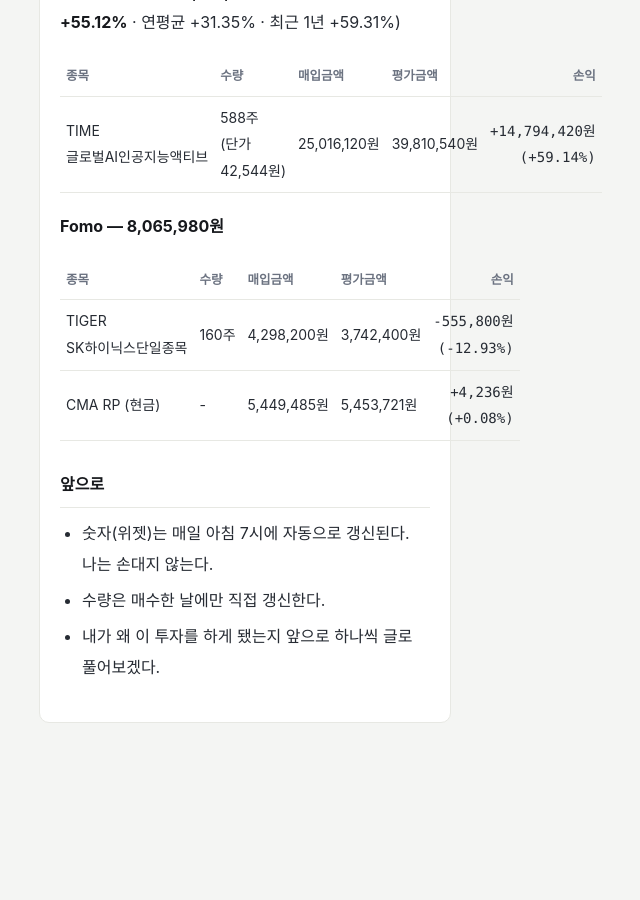
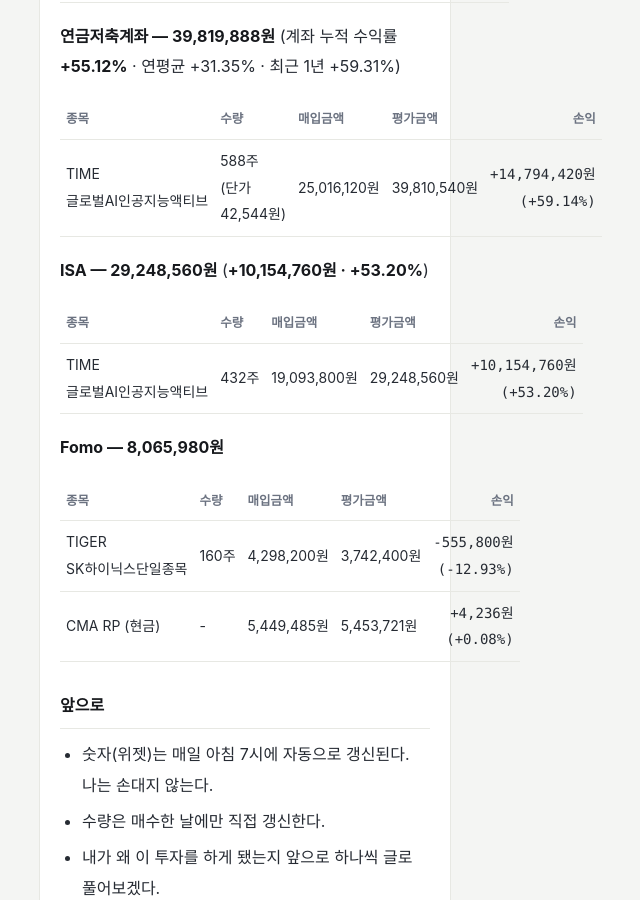
Before and after one commit to yoonwu/invest-log, a Jekyll site: the page built from _posts/2026-07-04-start.md, in a window 1280 px wide and 900 px high, scrolled down 1632 px. Shown: the whole window, without its empty margins (395-1035 px from the left). Built offline with Jekyll 4.4.1, drawn with Linux system fonts in a browser that asks for light colours; before the commit the page ends 2409 px from its top, so only the background shows below that; some of the changed text lies outside the part shown.

Commit message:
ISA 계좌(TIME글로벌AI 432주) 추적 편입 — 시작부터 소급
- positions.json에 ISA 계좌 추가 (456600, 432주, 매입단가 44,198.61원)
- 같은 티커가 여러 계좌에 있으면 수량이 덮어써지던 버그 수정 (합산 처리)
- 시작 스냅샷(start.json)·history 3일치·valuation을 처음부터 4계좌로 소급
  → 그래프에 가짜 +2,900만원 점프 없이 자연스럽게 이어짐
- 시작 글·카드 이미지에도 ISA 반영
- ISA 평가 29,248,560원 (+10,154,760원), 앱 표시값과 일치

```diff
--- a/_posts/2026-07-04-start.md
+++ b/_posts/2026-07-04-start.md
@@ -15,8 +15,9 @@ title: "시작 — 2026년 7월, 지금 숫자를 박제한다"
 |---|---|
 | TQQQ/SGOV | 229,699,102원 |
 | 연금저축계좌 (TIME글로벌AI) | 39,819,888원 |
+| ISA (TIME글로벌AI) | 29,248,560원 |
 | Fomo (TIGER SK하이닉스단일종목 + CMA) | 8,065,980원 |
-| **합계** | **277,584,970원** |
+| **합계** | **306,833,530원** |
 
 위 숫자는 2026년 7월 4일 증권사 앱에 표시된 값 그대로다. 블로그 첫 화면 위젯은
 일 1회 자동 스냅샷(환율 환산)으로 계산하기 때문에 이 값과 1% 안팎 차이가 날 수 있고,
@@ -45,6 +46,12 @@ Fomo 계좌의 CMA 현금은 위젯 집계에는 넣지 않는다.
 |---|---|---|---|---|
 | TIME 글로벌AI인공지능액티브 | 588주 (단가 42,544원) | 25,016,120원 | 39,810,540원 | +14,794,420원 (+59.14%) |
 
+**ISA — 29,248,560원** (**+10,154,760원 · +53.20%**)
+
+| 종목 | 수량 | 매입금액 | 평가금액 | 손익 |
+|---|---|---|---|---|
+| TIME 글로벌AI인공지능액티브 | 432주 | 19,093,800원 | 29,248,560원 | +10,154,760원 (+53.20%) |
+
 **Fomo — 8,065,980원**
 
 | 종목 | 수량 | 매입금액 | 평가금액 | 손익 |
--- a/positions.json
+++ b/positions.json
@@ -16,6 +16,12 @@
       ]
     },
     {
+      "name": "ISA",
+      "holdings": [
+        { "ticker": "456600", "market": "KRX", "qty": 432, "name": "TIME글로벌AI", "avgCost": 44198.61 }
+      ]
+    },
+    {
       "name": "Fomo",
       "holdings": [
         { "ticker": "0195S0", "market": "KRX", "qty": 160, "name": "TIGER SK하이닉스단일종목", "avgCost": 26863.75 }
--- a/scripts/fetch-valuation.mjs
+++ b/scripts/fetch-valuation.mjs
@@ -155,7 +155,7 @@ for (const acc of positions.accounts) {
       throw new Error(`알 수 없는 market: ${h.market} (${h.ticker})`);
     }
     if (h.market !== "CASH") holdingsChg[h.ticker] = quote.chgPct;
-    qtyMap[h.ticker] = h.qty;
+    qtyMap[h.ticker] = (qtyMap[h.ticker] || 0) + h.qty; // 같은 티커가 여러 계좌에 있으면 합산
     const toKrw = currency === "USD" ? fx.price : 1;
     const valueKrw = Math.round(h.qty * quote.price * toKrw);
     // 손익은 증권사 표기 방식과 동일: 매입금액도 현재 환율로 환산 (환차손익 미포함)
```
Also changed, not shown: data/history.json (+1 -1 lines), data/start.json (+26 -4 lines), data/valuation.json (+26 -4 lines), data/card.png.
